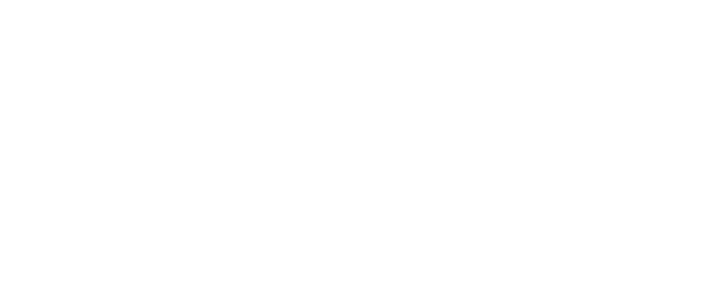
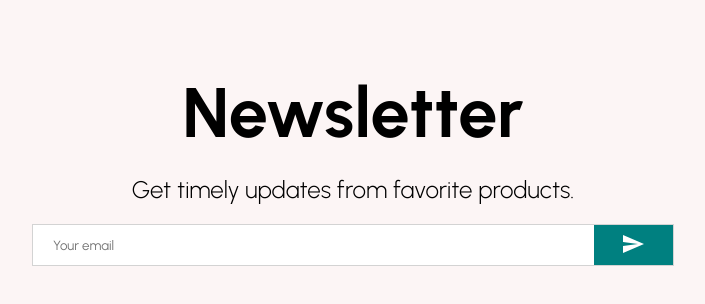
Before and after one commit to Astroth1984/e-commerce-app, a React (Create React App) app: page / in a window 1280 px wide. Shown: the part 2688-2992 px from the top of the page, without its empty margins (287-992 px from the left). Before the commit the page ends 2616 px from the top, so only its background shows below. Built offline with nearby package versions, Linux system fonts and the light colour scheme.

Commit message:
React Newsletter Design

```diff
--- /dev/null
+++ b/src/components/Newsletter.jsx
@@ -0,0 +1,63 @@
+import { Send } from '@material-ui/icons';
+import React from 'react';
+import styled from 'styled-components';
+
+
+const Container = styled.div`
+    height: 60vh;
+    background-color: #fcf5f5;
+    display: flex;
+    align-items: center;
+    justify-content: center;
+    flex-direction: column;
+`;
+
+const Title = styled.h1`
+    font-size: 70px;
+    margin-bottom: 20px;
+`;
+
+const Desc = styled.div`
+    font-size: 24px;
+    font-weight: 300;
+    margin-bottom: 20px;
+`;
+
+const InputContainer = styled.div`
+    width: 50%;
+    height: 40px;
+    background-color: white;
+    display: flex;
+    justify-content: space-between;
+    border: 1px solid lightgray;
+`;
+
+const Input = styled.input`
+    border: none;
+    flex: 8;
+    padding-left: 20px;
+`;
+
+const Button = styled.button`
+    flex: 1;
+    border: none;
+    background-color: teal;
+    color: white;
+`;
+
+const Newsletter = () => {
+    return (
+        <Container>
+            <Title>Newsletter</Title>
+            <Desc>Get timely updates from favorite products.</Desc>
+            <InputContainer>
+                <Input placeholder="Your email" />
+                <Button>
+                    <Send/>
+                </Button>
+            </InputContainer>
+        </Container>
+    )
+}
+
+export default Newsletter
--- a/src/pages/Home.jsx
+++ b/src/pages/Home.jsx
@@ -2,6 +2,7 @@
 import Announcement from '../components/Announcement';
 import Categories from '../components/Categories';
 import Navbar from '../components/Navbar';
+import Newsletter from '../components/Newsletter';
 import Products from '../components/Products';
 import Slider from '../components/Slider';
 
@@ -13,6 +14,7 @@
             <Slider />
             <Categories />
             <Products />
+            <Newsletter/>
         </div>
     )
 }
```
